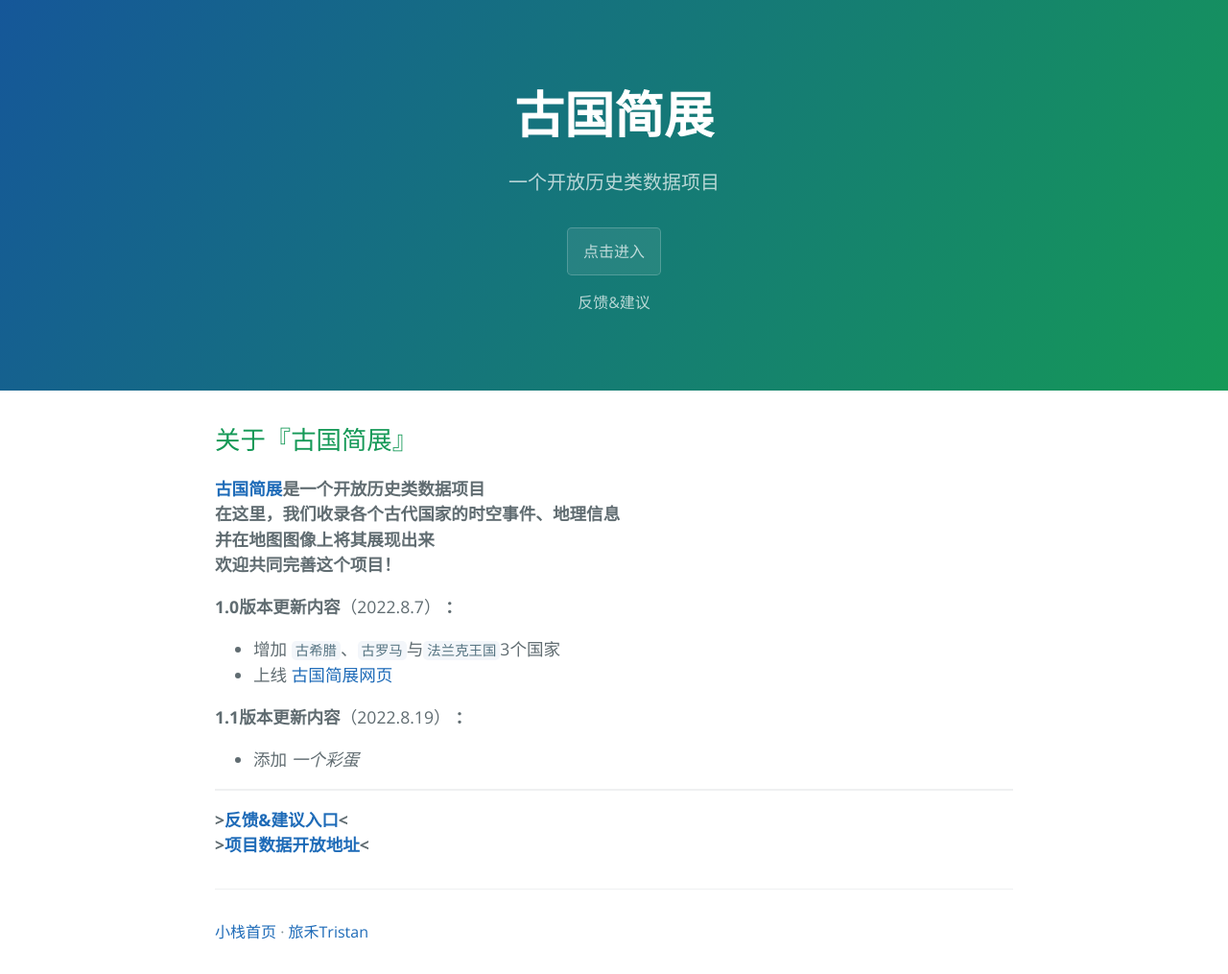
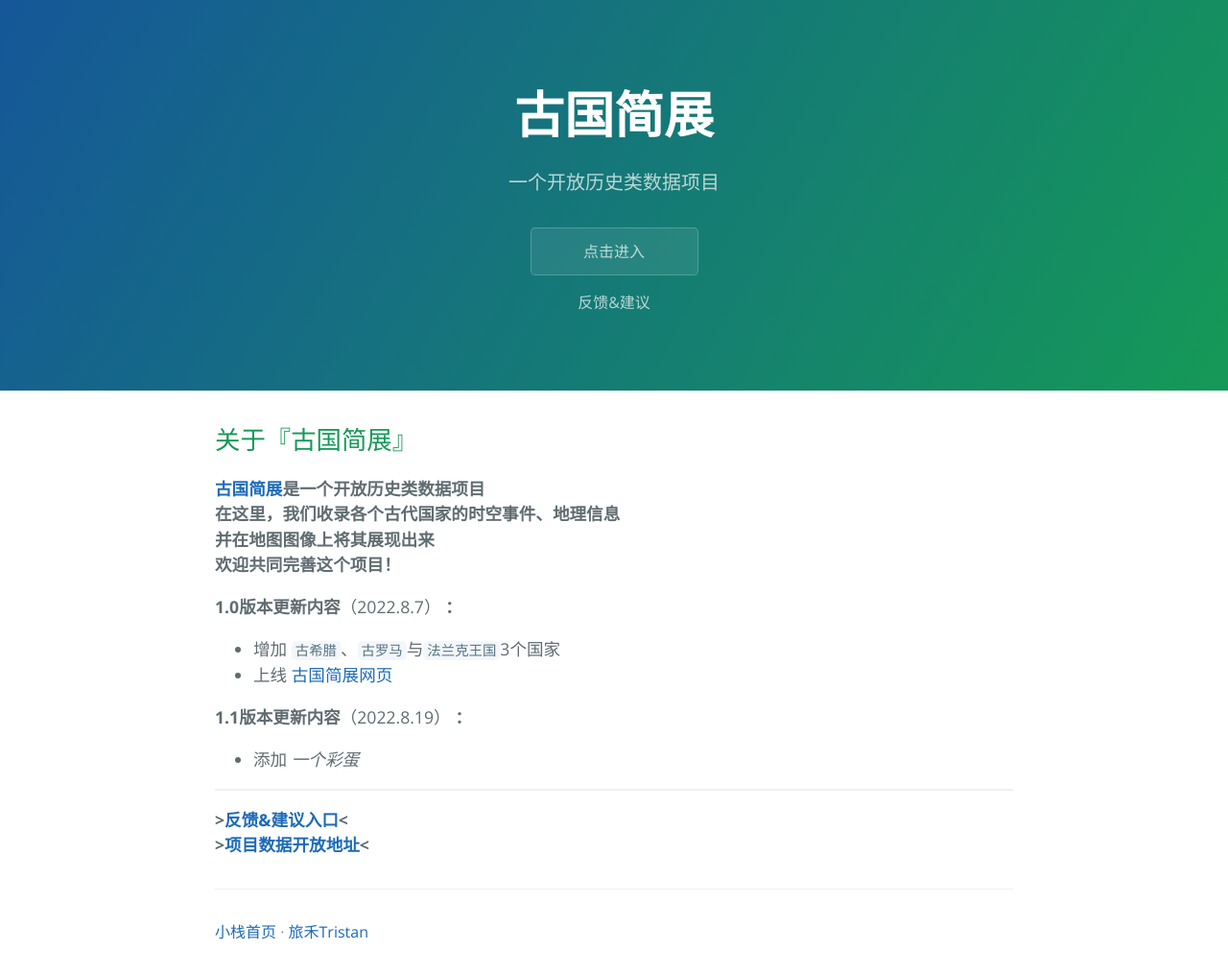
Before and after one commit to Qiu-Quanzhi/blog, a Jekyll site: the page built from historyapp/index.md, in a window 1280 px wide. Shown: the whole page at 96% size. Built offline with Jekyll 4.4.1, drawn with Linux system fonts in a browser that asks for light colours.

Commit message:
Update jekyll-theme-cayman.scss

```diff
--- a/_sass/jekyll-theme-cayman.scss
+++ b/_sass/jekyll-theme-cayman.scss
@@ -23,6 +23,7 @@
 
 * {
   box-sizing: border-box;
+
 }
 
 body {
@@ -71,6 +72,7 @@ a {
   border-width: 1px;
   border-radius: 0.3rem;
   transition: color 0.2s, background-color 0.2s, border-color 0.2s;
+  min-width: 175px;
 
   &:hover {
     color: rgba(255, 255, 255, 0.8);
```
